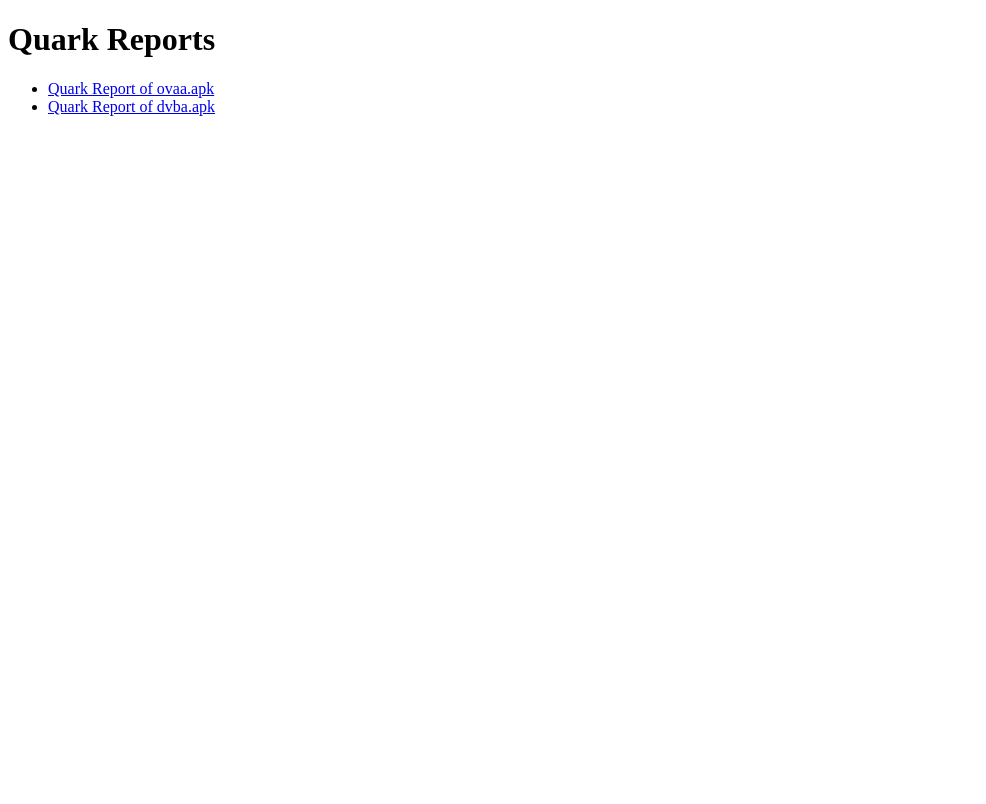
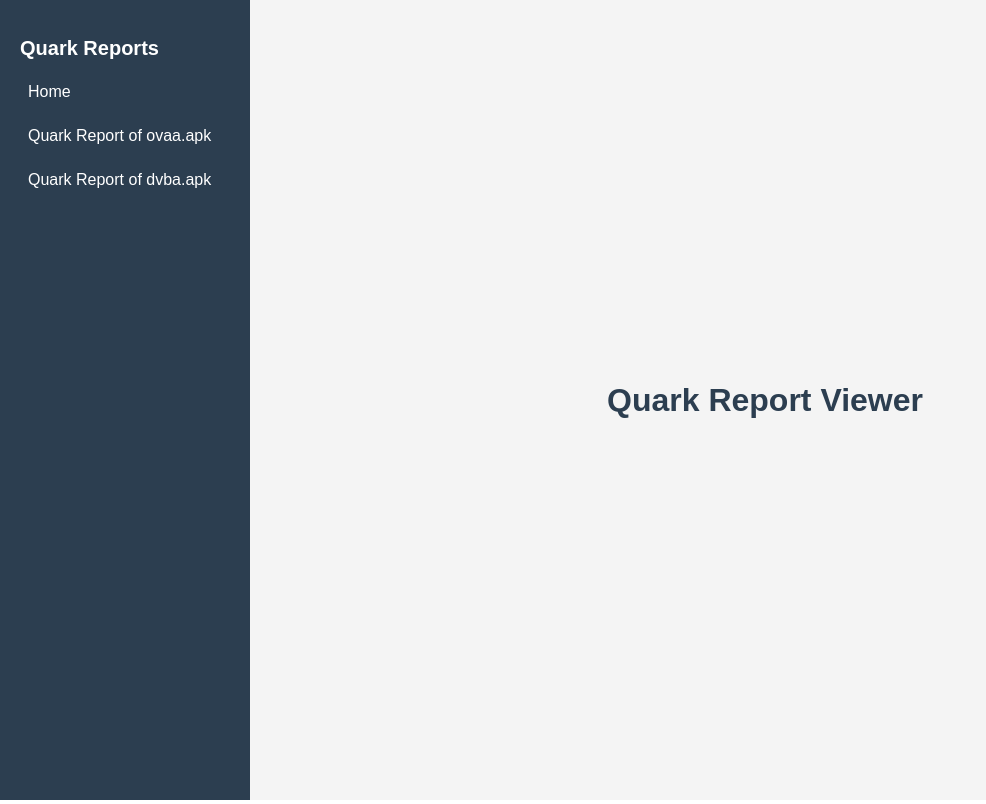
Before and after one commit to JerryTasi/quarkReportWeb, a plain HTML site: page index.html in a window 1280 px wide. Shown: the whole page, without its empty margins (0-986 px from the left). Drawn offline with Linux system fonts and the light colour scheme.

Commit message:
Add home.html

```diff
--- /dev/null
+++ b/home.html
@@ -0,0 +1,26 @@
+<!DOCTYPE html>
+<html lang="en">
+<head>
+  <meta charset="UTF-8">
+  <title>Home - Quark Report Viewer</title>
+  <style>
+    body {
+      display: flex;
+      justify-content: center;
+      align-items: center;
+      height: 100vh;
+      margin: 0;
+      font-family: Arial, sans-serif;
+      background-color: #f4f4f4;
+    }
+
+    h1 {
+      color: #2c3e50;
+      font-size: 32px;
+    }
+  </style>
+</head>
+<body>
+  <h1>Quark Report Viewer</h1>
+</body>
+</html>
--- a/index.html
+++ b/index.html
@@ -2,13 +2,69 @@
 <html lang="en">
 <head>
   <meta charset="UTF-8">
-  <title>Quark Report Links</title>
+  <title>Quark Report Viewer</title>
+  <style>
+    body {
+      margin: 0;
+      font-family: Arial, sans-serif;
+      display: flex;
+      height: 100vh;
+    }
+
+    /* Sidebar */
+    .sidebar {
+      width: 250px;
+      background-color: #2c3e50;
+      color: white;
+      padding: 20px;
+      box-sizing: border-box;
+    }
+
+    .sidebar h2 {
+      font-size: 20px;
+      margin-bottom: 15px;
+    }
+
+    .sidebar a {
+      display: block;
+      color: white;
+      text-decoration: none;
+      margin: 10px 0;
+      padding: 8px;
+      border-radius: 4px;
+    }
+
+    .sidebar a:hover {
+      background-color: #34495e;
+    }
+
+    /* Main content */
+    .main {
+      flex-grow: 1;
+      border: none;
+    }
+
+    iframe {
+      width: 100%;
+      height: 100%;
+      border: none;
+    }
+  </style>
 </head>
 <body>
-  <h1>Quark Reports</h1>
-  <ul>
-    <li><a href="https://jerrytasi.github.io/quarkReportWeb/quarkReportOvaa.html">Quark Report of ovaa.apk</a></li>
-    <li><a href="https://jerrytasi.github.io/quarkReportWeb/quarkReportDvba.html">Quark Report of dvba.apk</a></li>
-  </ul>
+
+  <!-- Sidebar -->
+  <div class="sidebar">
+    <h2>Quark Reports</h2>
+    <a href="home.html" target="reportFrame">Home</a>
+    <a href="https://jerrytasi.github.io/quarkReportWeb/quarkReportOvaa.html" target="reportFrame">Quark Report of ovaa.apk</a>
+    <a href="https://jerrytasi.github.io/quarkReportWeb/quarkReportDvba.html" target="reportFrame">Quark Report of dvba.apk</a>
+  </div>
+
+  <!-- Main iframe -->
+  <div class="main">
+    <iframe name="reportFrame" src="home.html"></iframe>
+  </div>
+
 </body>
 </html>
```
